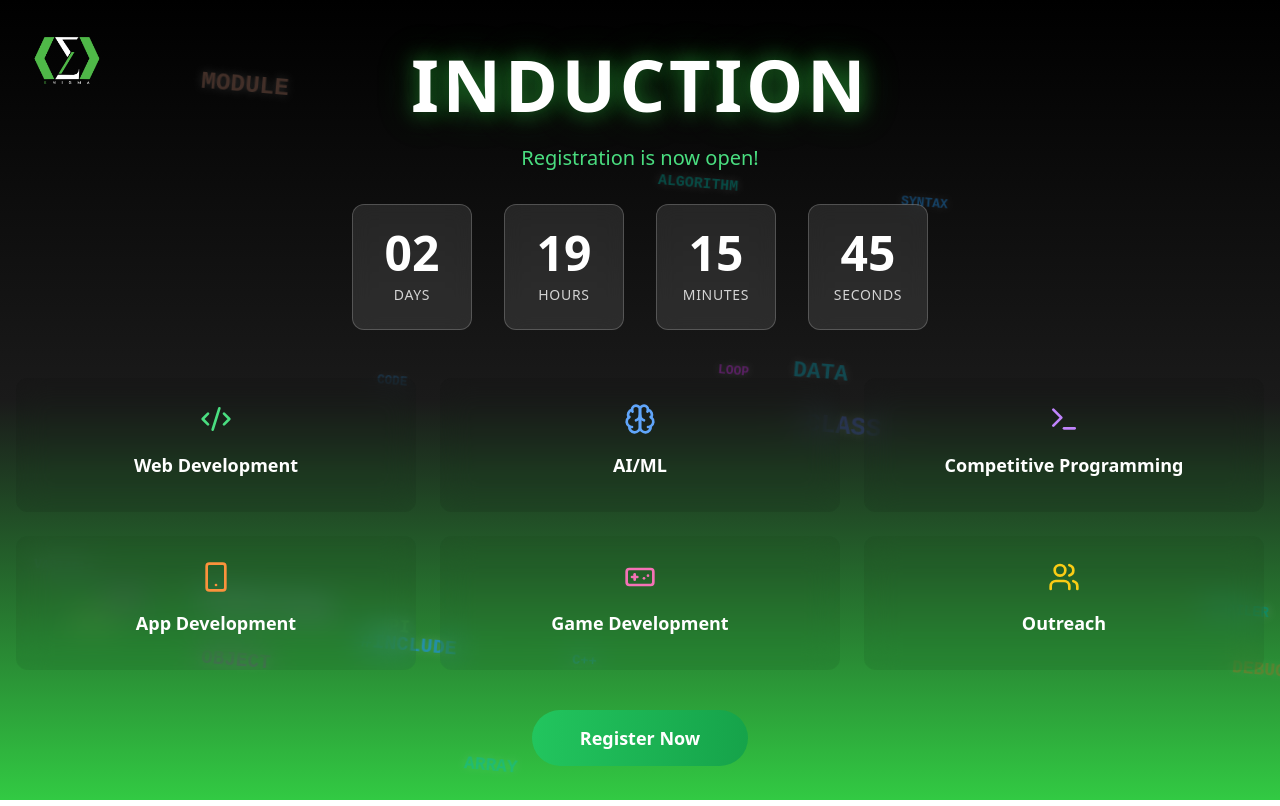
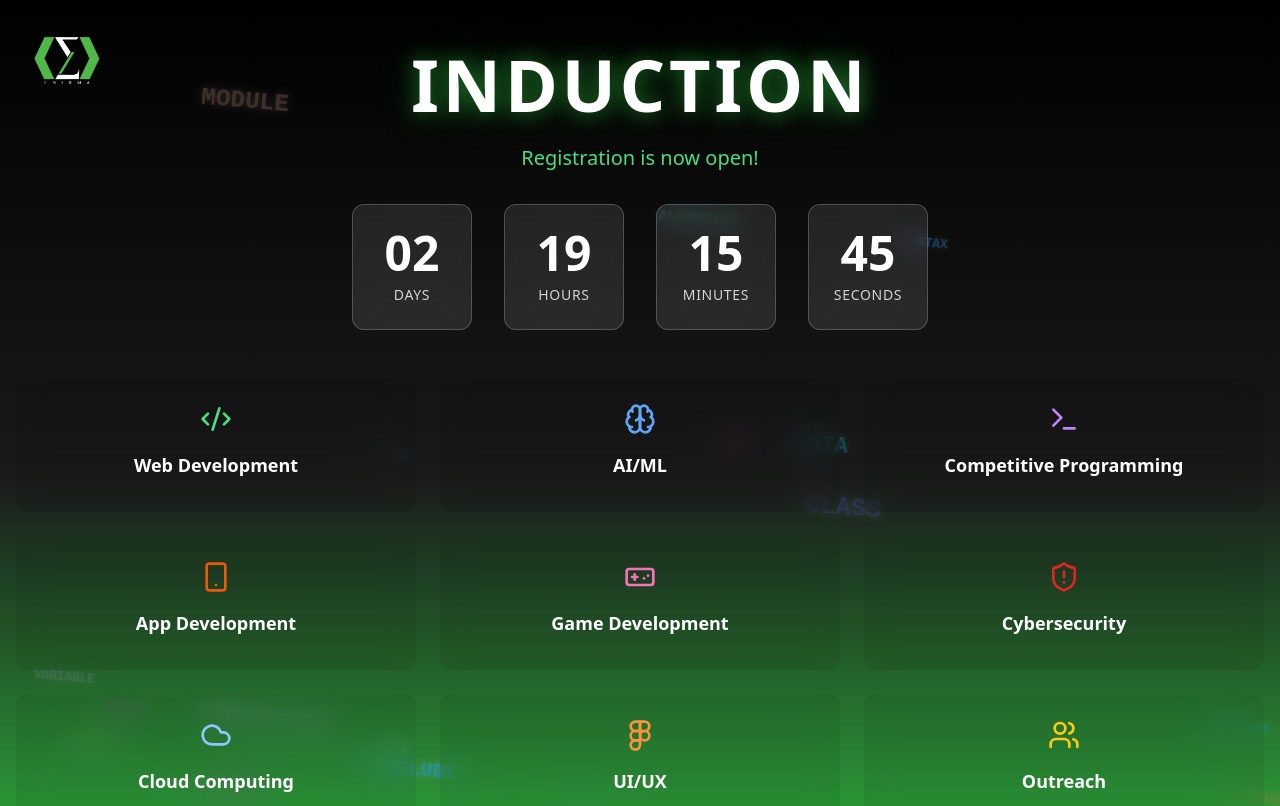
Before and after one commit to Khitishgithub/Induction2k25, a Next.js app: page / in a window 1280 px wide. Shown: the top 806 px of the page. Built offline with nearby package versions, Linux system fonts and the light colour scheme.

Commit message:
domain added

```diff
--- a/src/app/page.tsx
+++ b/src/app/page.tsx
@@ -4,6 +4,10 @@ import "./globals.css";
 import Link from "next/link";
 import Image from "next/image";
 import { Code2, Brain, Terminal, Smartphone, Gamepad, Users } from "lucide-react";
+import { ShieldAlert } from 'lucide-react';
+import { Cloud } from 'lucide-react';
+import { Figma } from 'lucide-react';
+
 
 export default function Home() {
   const [timeLeft, setTimeLeft] = useState<{
@@ -91,13 +95,26 @@ export default function Home() {
       title: "Competitive Programming",
     },
     {
-      icon: <Smartphone className="w-8 h-8 text-orange-400" />,
+      icon: <Smartphone className="w-8 h-8 text-orange-600" />,
       title: "App Development",
     },
     {
       icon: <Gamepad className="w-8 h-8 text-pink-400" />,
       title: "Game Development",
     },
+    {
+      icon: <ShieldAlert className="w-8 h-8 text-red-600" />,
+      title: "Cybersecurity",
+    },
+    {
+      icon: <Cloud className="w-8 h-8 text-blue-300" />,
+      title: "Cloud Computing",
+    },
+    {
+      icon: <Figma className="w-8 h-8 text-orange-400" />,
+      title: "UI/UX",
+    },
+
     {
       icon: <Users className="w-8 h-8 text-yellow-400" />,
       title: "Outreach",
```
